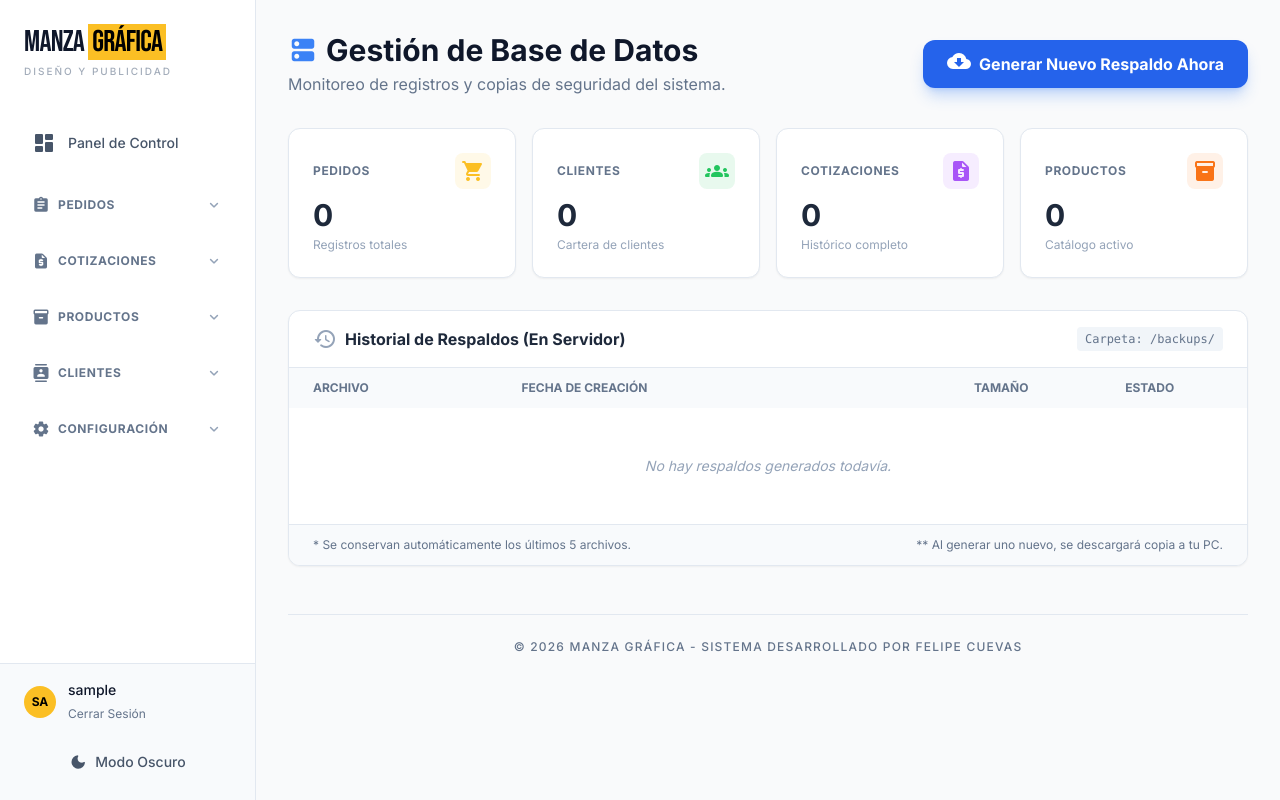
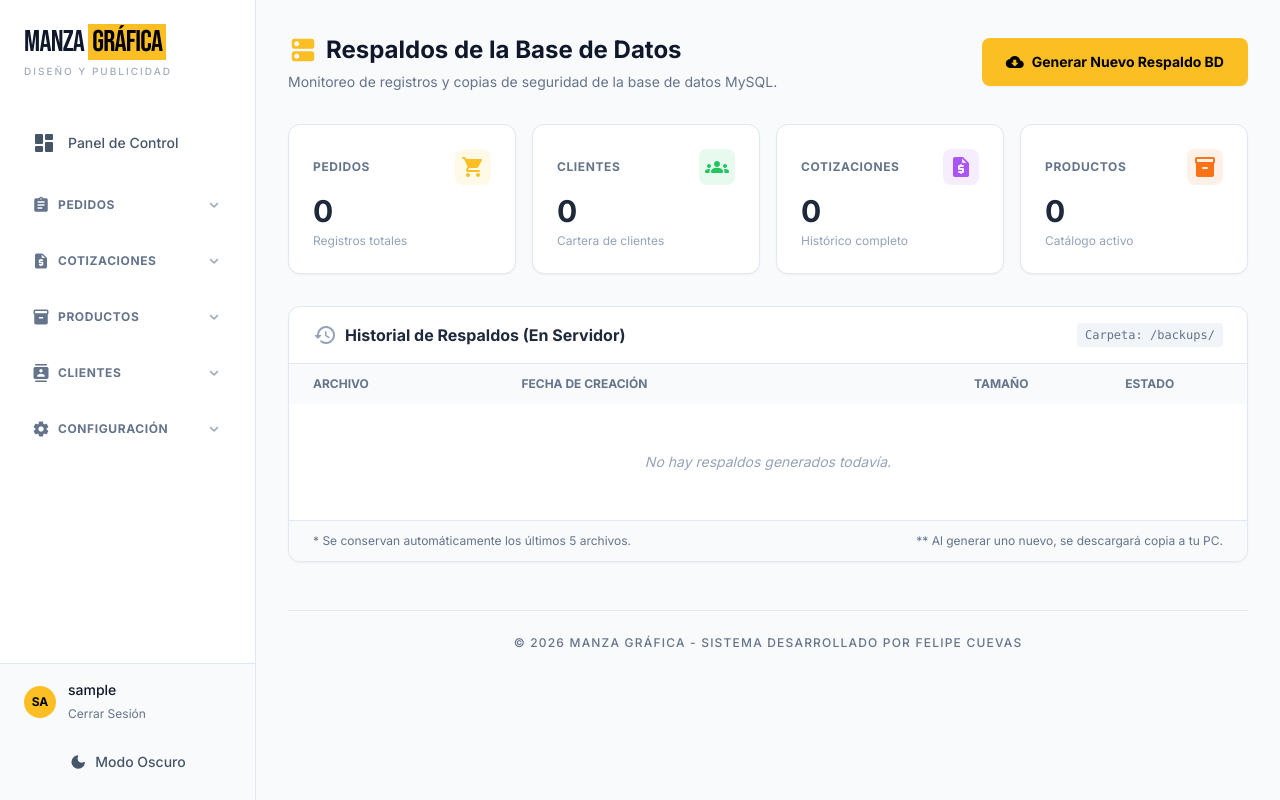
Before and after one commit to ffelipecuevasc/ManzagraficaPedidosApp, a Django app: page /configuracion/respaldar_bd/ in a window 1280 px wide. Run offline with Django 5.2, Linux system fonts and the light colour scheme; the visitor is signed in with stand-in values (Sample User, id 1); data that the repository does not hold is empty; some libraries are stand-ins or nearby versions.

Commit message:
Parche: Otras reparaciones visuales y funcionales en la vista HTML correspondiente al módulo de restauración de BD.

```diff
--- a/pedidos/templates/pedidos/respaldar_bd.html
+++ b/pedidos/templates/pedidos/respaldar_bd.html
@@ -6,20 +6,20 @@
     <div class="max-w-6xl mx-auto">
         <div class="mb-8 flex flex-col md:flex-row md:items-center justify-between gap-4">
             <div>
-                <h1 class="text-3xl font-bold text-slate-900 dark:text-white flex items-center gap-2">
-                    <span class="material-icons-round text-blue-500 text-3xl">dns</span>
-                    Gestión de Base de Datos
+                <h1 class="text-2xl font-bold text-slate-900 dark:text-white flex items-center gap-2">
+                    <span class="material-icons-round text-primary text-3xl">dns</span>
+                    Respaldos de la Base de Datos
                 </h1>
-                <p class="text-slate-500 dark:text-slate-400 mt-1">
-                    Monitoreo de registros y copias de seguridad del sistema.
+                <p class="text-slate-500 dark:text-slate-400 text-sm mt-1">
+                    Monitoreo de registros y copias de seguridad de la base de datos MySQL.
                 </p>
             </div>
 
             <a href="{% url 'generar_respaldo_bd' %}"
                onclick="setTimeout(function(){ location.reload(); }, 2000);"
-               class="bg-blue-600 hover:bg-blue-700 text-white px-6 py-3 rounded-xl font-bold shadow-lg shadow-blue-500/30 hover:shadow-blue-500/50 transition-all flex items-center gap-2 transform hover:-translate-y-1">
-                <span class="material-icons-round animate-bounce">cloud_download</span>
-                Generar Nuevo Respaldo Ahora
+               class="bg-primary hover:bg-yellow-400 text-black font-bold py-2.5 px-6 rounded-lg shadow-sm inline-flex items-center justify-center transition-colors text-sm">
+                <span class="material-icons-round mr-2 text-lg">cloud_download</span>
+                Generar Nuevo Respaldo BD
             </a>
         </div>
 
@@ -99,7 +99,7 @@
                                 {{ backup.fecha|date:"d M Y, H:i" }}
                             </td>
                             <td class="px-6 py-4 text-right font-mono text-slate-600 dark:text-slate-400">
-                                {{ backup.size_kb }} KB
+                                {{ backup.size_mb }} MB
                             </td>
                             <td class="px-6 py-4 text-center">
                             <span class="inline-flex items-center gap-1 px-2.5 py-0.5 rounded-full text-xs font-medium bg-green-100 text-green-800 dark:bg-green-900/30 dark:text-green-400">
--- a/pedidos/views.py
+++ b/pedidos/views.py
@@ -827,7 +827,7 @@ def respaldar_bd(request):
                     lista_backups.append({
                         'nombre': entry.name,
                         'fecha': fecha_mod,
-                        'size_kb': round(stats.st_size / 1024, 2)  # Peso en KB
+                        'size_mb': round(stats.st_size / (1024 * 1024), 2) # Peso en MB
                     })
 
     # 3. Ordenar: El más reciente primero
```
